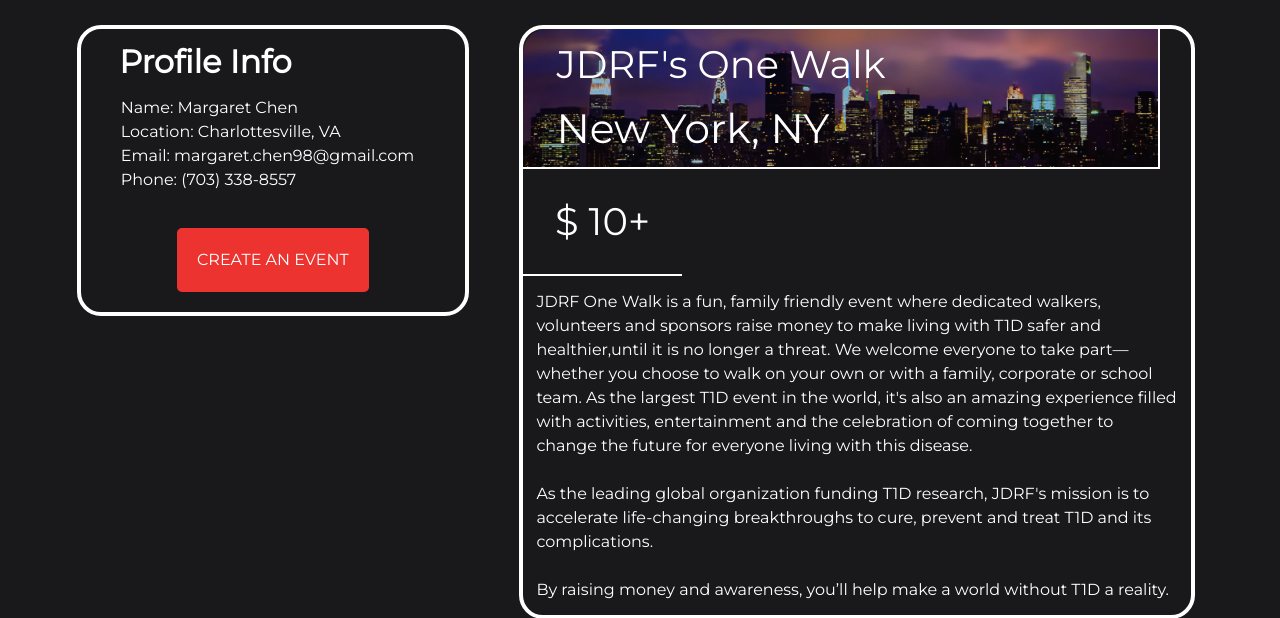
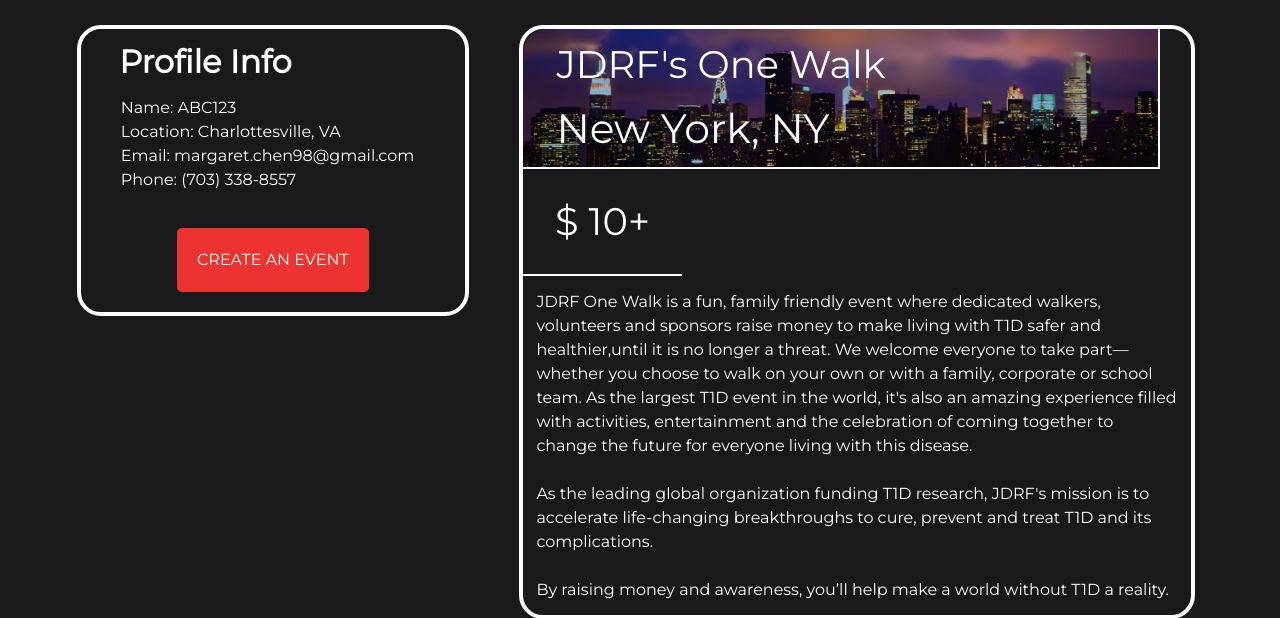
Before and after one commit to margarettchen/CoverFeed, a PHP site: page /member.php in a window 1280 px wide. Shown: the part 280-898 px from the top of the page. Run offline with PHP 8.4, Linux system fonts and the light colour scheme; the visitor is signed in with stand-in values (Sample User, id 1); some libraries are stand-ins or nearby versions.

Commit message:
testing using php sessions to store info

```diff
--- a/member.php
+++ b/member.php
@@ -153,7 +153,7 @@
       <div class ="create-over-cont" id ="create-cont">
             <span class="close" id = "close3">&times;</span>
             <h1>Create your own event</h1>
-            <p>Fill out this form to submit an event to CoverFeed, once it is reviewed and accepted it will be posted on our list of upcomming events</p>
+            <p>Fill out this form to submit an event to CoverFeed, once it is reviewed and accepted it will be posted on our list of upcoming events</p>
 
             <form method="POST" class="signup-form" action="member.php">
               <div class="half-width" >
@@ -372,7 +372,7 @@
     <div class="member-info">
       <h1>Profile Info</h1>
       <ul>
-        <li>Name: Margaret Chen</li>
+        <li>Name: <?php echo $_SESSION["secretword"]; ?></li>
         <li>Location: Charlottesville, VA</li>
         <li>Email: margaret.chen98@gmail.com</li>
         <li>Phone: (703) 338-8557</li>
--- a/signin.php
+++ b/signin.php
@@ -43,6 +43,7 @@
         if(password_verify($password, $hash)) {
           // Continue to login the user
           $_SESSION['login'] = true; //set Session when login is successful
+          $_SESSION["secretword"] = "ABC123" ;
           ob_start();
           header('Location: member.php');
           ob_end_flush();
```
